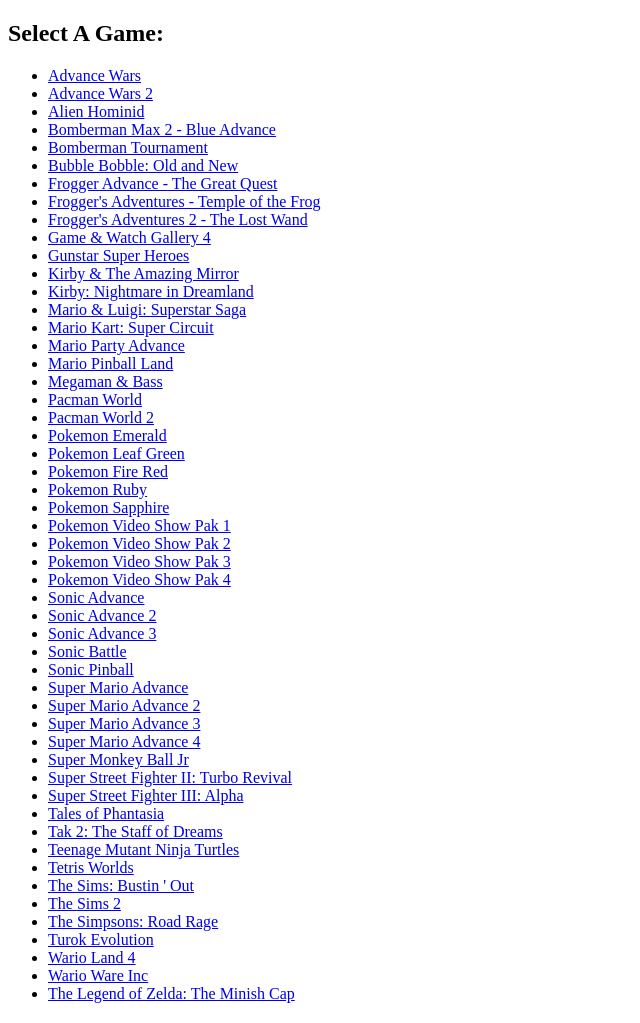
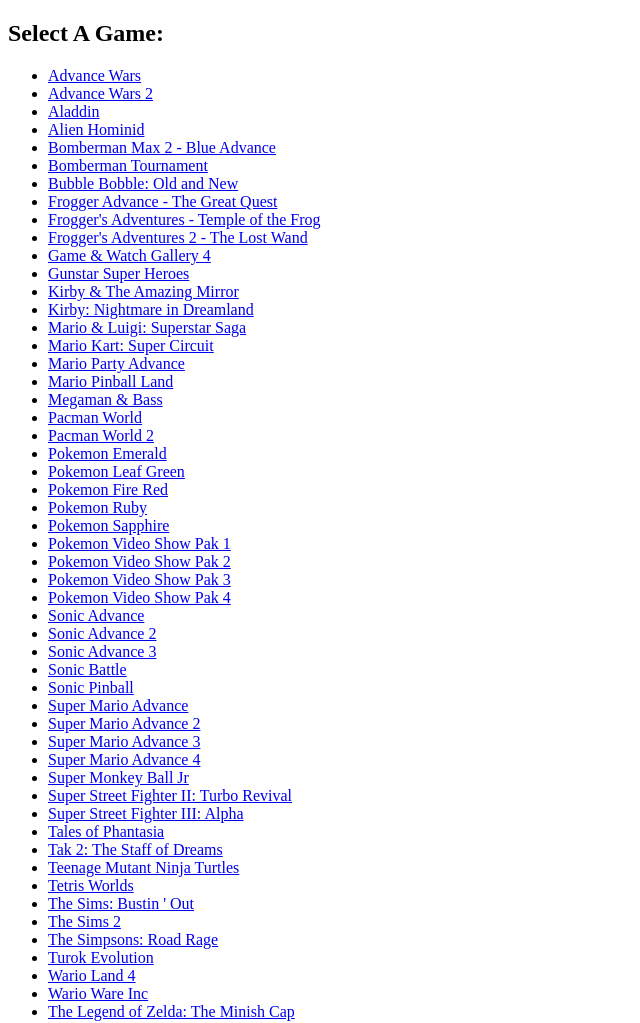
Before and after one commit to TheCulliganMan/gba, a plain HTML site: page index.html in a window 1280 px wide. Shown: the whole page, without its empty margins (0-640 px from the left). Drawn offline with Linux system fonts and the light colour scheme.

Commit message:
forgot an entry

```diff
--- a/index.html
+++ b/index.html
@@ -9,6 +9,7 @@
         <ul>
             <li><a href="./launcher.html#advancewars">Advance Wars</a></li>
             <li><a href="./launcher.html#advancewars2">Advance Wars 2</a></li>
+            <li><a href="./launcher.html#aladdin">Aladdin</a></li>
             <li><a href="./launcher.html#alienhominid">Alien Hominid</a></li>
             <li><a href="./launcher.html#bomberman_max2blue">Bomberman Max 2 - Blue Advance</a></li>
             <li><a href="./launcher.html#bomberman_tournament">Bomberman Tournament</a></li>
```
